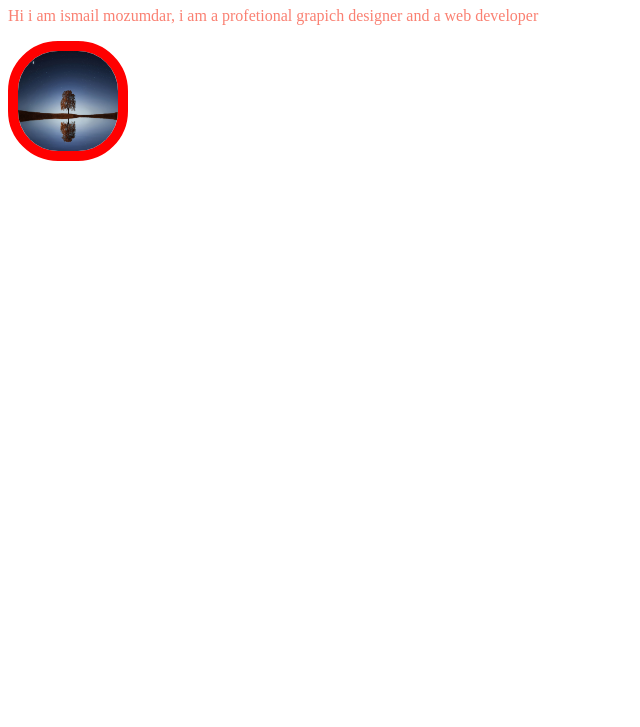
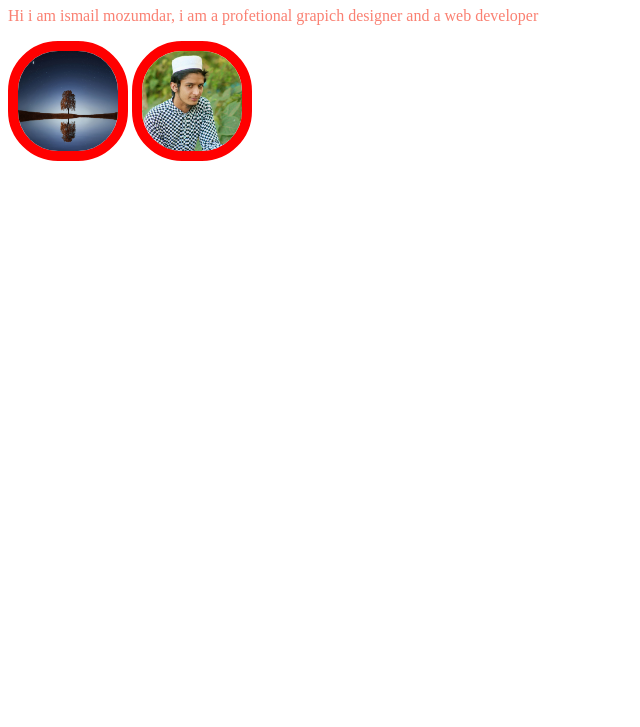
Before and after one commit to ismailmozumdar/secound-repo, a plain HTML site: page index.html in a window 1280 px wide. Shown: the part 73-800 px from the top of the page, without its empty margins (0-640 px from the left). Drawn offline with Linux system fonts and the light colour scheme.

Commit message:
branch added

```diff
--- a/index.html
+++ b/index.html
@@ -11,5 +11,6 @@
     <h1>assalamu alaikum</h1>
     <p>Hi i am ismail mozumdar, i am a profetional grapich designer and a web developer</p>
     <img src="bg.jpg">
+    <img src="ismail.jpg" alt="">
 </body>
 </html>
```
Also changed, not shown: ismail.jpg (added).
